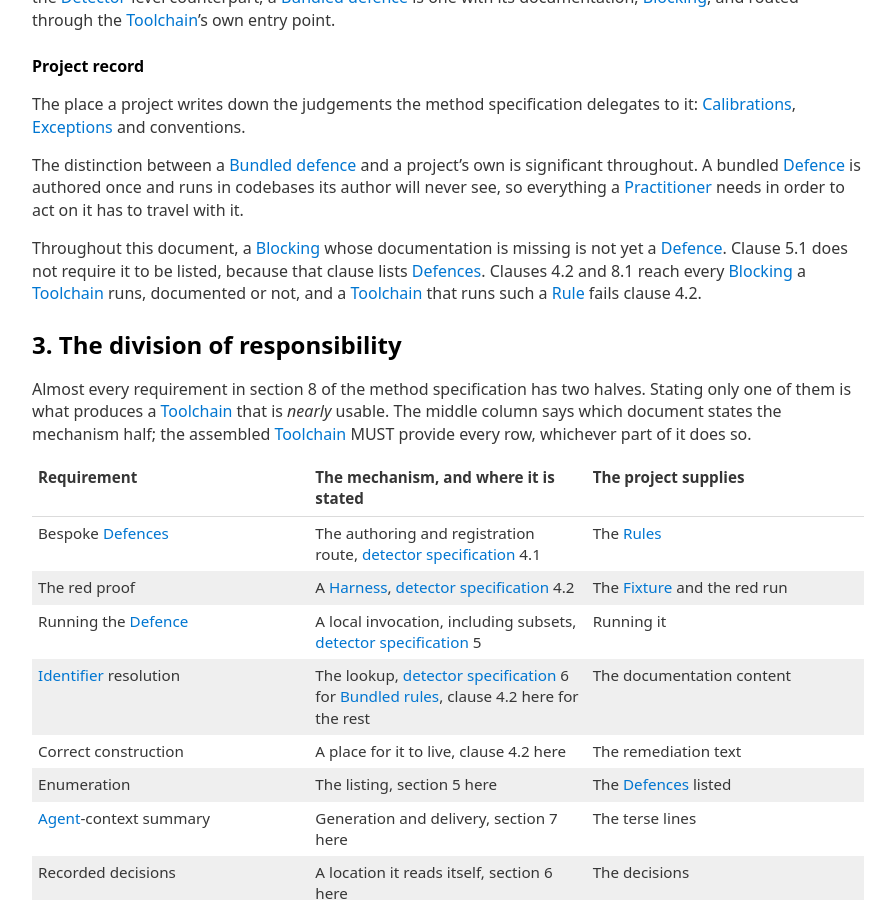
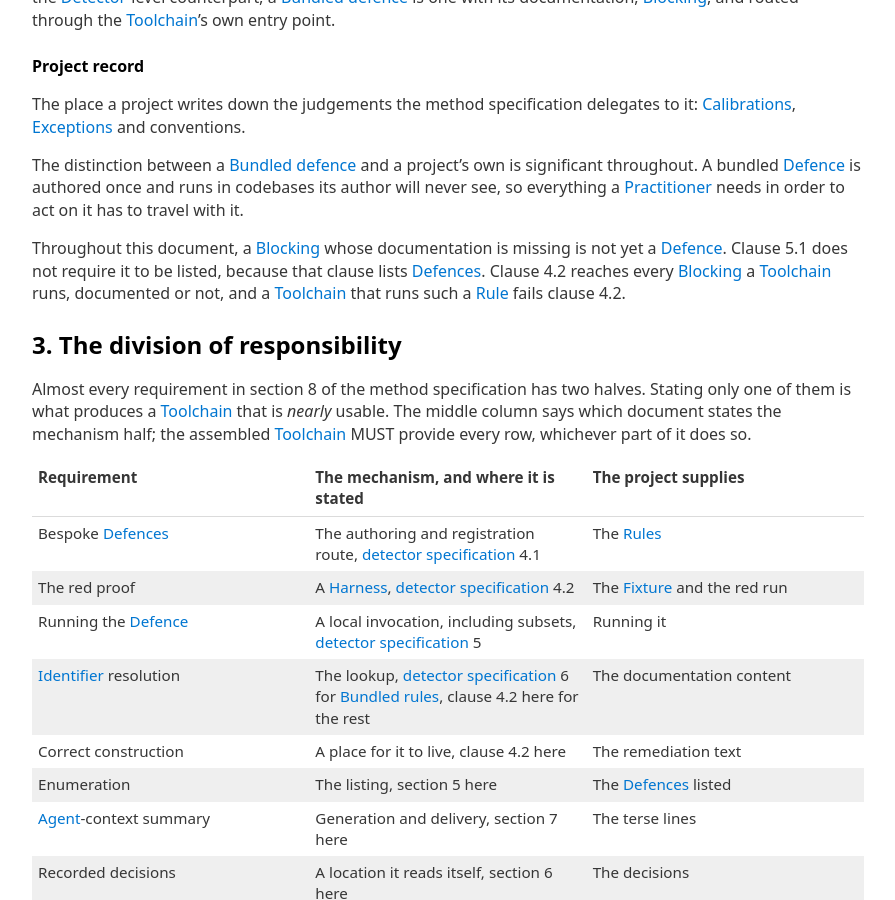
Before and after one commit to Defence-Before-Fix/defence-before-fix.github.io, a Jekyll site: the page built from TOOLING-SPEC.md, in a window 1280 px wide and 900 px high, scrolled down 2099 px. Shown: the whole window, without its empty margins (192-1087 px from the left). Built offline with Jekyll 4.4.1, drawn with Linux system fonts in a browser that asks for light colours; our own code applies the rules of GitHub Pages for plain Markdown files.

Commit message:
Toolchain section 2: the closing paragraph names clause 4.2 alone
After run 85: the paragraph on an undocumented blocking rule no longer says clause 8.1 reaches
every blocking rule a toolchain runs, which contradicted that clause's exclusion of a
third-party detector's native catalogue; clause 4.2 is the clause that reaches them all.

Co-Authored-By: Claude Fable 5.1 <noreply@anthropic.com>

```diff
--- a/TOOLING-SPEC.md
+++ b/TOOLING-SPEC.md
@@ -88,7 +88,7 @@ The distinction between a [Bundled defence] and a project's own is significant t
 
 Throughout this document, a [Blocking] [Rule] whose documentation is missing is not yet a
 [Defence]. Clause 5.1 does not require it to be listed, because that clause lists [Defences].
-Clauses 4.2 and 8.1 reach every [Blocking] [Rule] a [Toolchain] runs, documented or not, and a
+Clause 4.2 reaches every [Blocking] [Rule] a [Toolchain] runs, documented or not, and a
 [Toolchain] that runs such a [Rule] fails clause 4.2.
 
 ## 3. The division of responsibility
```
Also changed, not shown: CHANGELOG.md.
